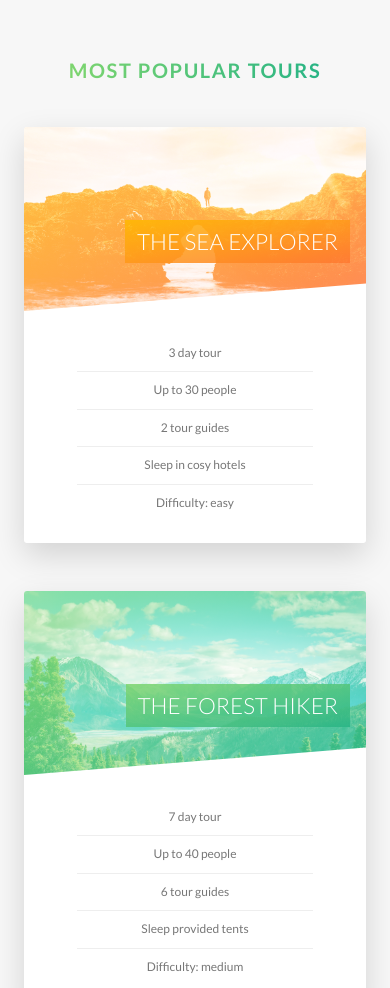
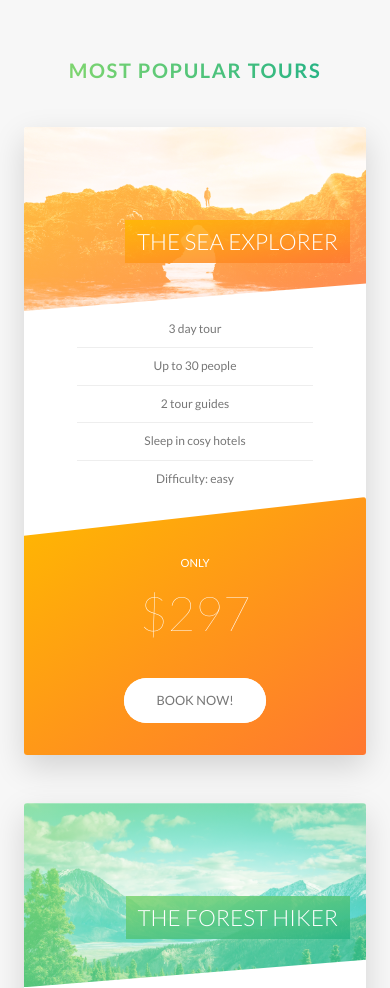
Before and after one commit to V4nd0r/Natours, a website: page index.html in a window 390 px wide. Shown: the part 2485-3473 px from the top of the page. Drawn offline with Linux system fonts and the light colour scheme.

Commit message:
styled cards for small screen

```diff
--- a/sass/components/_card.scss
+++ b/sass/components/_card.scss
@@ -152,4 +152,49 @@
         font-size: 6rem;
         font-weight: 100;
     }
+
+    @include respond(tab-port) {
+        height: auto;
+        border-radius: 3px;
+        background-color: $color-white;
+        box-shadow: 0 1.5rem 4rem rgba($color-black, .15);
+
+        &__side {
+            height: auto;
+            position: relative;
+            box-shadow: none;
+
+            &--back {
+                transform: rotateY(0);
+                clip-path: polygon(0 15%, 100% 0, 100% 100%, 0 100%);
+            }
+        }
+
+        &:hover &__side--front {
+            transform: rotateY(0);
+        }
+
+        &__details {
+            padding: 1rem 3rem;
+        }
+
+        //BACK SIDE STYLING
+        &__cta {
+            position: relative;
+            top: 0;
+            left: 0;
+            transform: translate(0);
+            width: 100%;
+            padding: 7rem 4rem 4rem 4rem;
+        }
+
+        &__price-box {
+            margin-bottom: 3rem;
+
+        }
+
+        &__price-value {
+            font-size: 4rem;
+        }
+    }
 }
```
Also changed, not shown: css/style.css.
